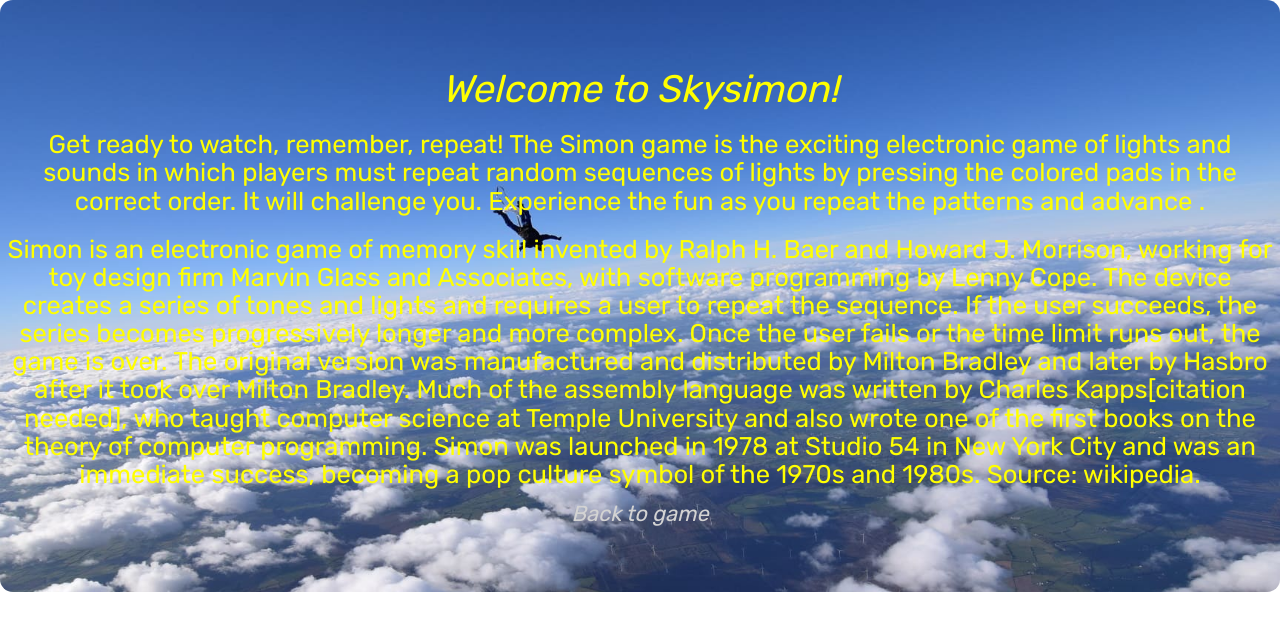
After one commit to AnestIwata/simon, a PHP site: page /gameinfo.html in a window 1280 px wide. The commit adds this page. Shown: the top 631 px of the page. Run offline with PHP 8.4, Linux system fonts and the light colour scheme; some libraries are stand-ins or nearby versions.

Commit message:
created game info page, added styles

```diff
--- a/css/style.css
+++ b/css/style.css
@@ -1,3 +1,4 @@
+  /*--jumbotron style--*/
   .jumbotron{
      background: url("../assets/pictures/1.jpg") no-repeat center center fixed;
     -webkit-background-size: cover;
@@ -6,6 +7,12 @@
     background-size: cover;
     border-radius:1vw;
     margin: auto;
+  }
+
+  a {
+    color: lightgray;
+    text-decoration: none;
+    font-size: 1.7vw;
   }
 
   /*--Styled text--*/
@@ -23,6 +30,21 @@
     font-size: 1.5vw;
     color:yellow;
     text-align: center;
+  }
+
+  /*--game info text style--*/
+  .jumbotron h3 {
+    font-family: Rubik;
+    font-size: 2vw;
+    color:yellow;
+    text-align: center;
+    margin-right: 0.4vw;
+    margin-left: 0.4vw;
+  }
+  @media (min-width: 300px) and (max-width: 770px){
+    .jumbotron h3 {
+    font-size: 4vw;
+    }
   }
 
 
@@ -265,6 +287,8 @@
     height: 50vw;
     width: 50vw;
   }
+
+  /*--pads styles--*/
   #topleft {
     height: 25vw;
     width: 25vw;
@@ -301,6 +325,10 @@
     margin: 0vw 0vw -25vw 0vw;
     border-width: 0.2vw;
   }
+
+  /*--end of pads styles--*/
+
+  /*--inner circle style--*/
 	#inner-circle {
     height: 25vw;
     width: 25vw;
@@ -315,10 +343,13 @@
       font-size: 2.5vw;
     }
 
+    /*--switches style--*/
     #switches {
       margin-left: 7vw;
       margin-top: 8vw;
     }
+
+    /*--counter style--*/
     .counter {
     font-size: 1.8vw;
     margin-left: 9vw;
@@ -339,6 +370,7 @@
     margin-top: 13vw;
   }
 
+	/*--on button style--*/
 	#on{
     margin-right: 0px;
     margin-bottom: 0px;
@@ -347,6 +379,7 @@
     height:2vw;
 	}
 
+	/*--strict button style--*/
 	#strict{
     margin-right: 0px;
     margin-bottom: 0px;
@@ -355,6 +388,7 @@
     height:2vw;
   	}
 
+  	/*--Power button style--*/
   	.button {
     border-width: 0.2vw;
     width: 8vw;
--- /dev/null
+++ b/gameinfo.html
@@ -0,0 +1,41 @@
+<!DOCTYPE html>
+<html>
+    <head>
+        <meta charset="UTF-8">
+        <title>Simon Game</title>
+        <meta name="viewport" content="width=device-width, initial-scale=1">
+        <script src="https://ajax.googleapis.com/ajax/libs/jquery/3.1.0/jquery.min.js"></script>
+        <link href='https://fonts.googleapis.com/css?family=Rubik' rel='stylesheet' type='text/css'>
+        <link rel="stylesheet" href="https://maxcdn.bootstrapcdn.com/bootstrap/3.3.7/css/bootstrap.min.css" integrity="sha384-BVYiiSIFeK1dGmJRAkycuHAHRg32OmUcww7on3RYdg4Va+PmSTsz/K68vbdEjh4u" crossorigin="anonymous">
+        <link rel="stylesheet" href="css/style.css">
+    </head>
+    <body>
+        <div class="jumbotron two">
+
+        <h1 style="color:yellow;">
+            Welcome to Skysimon!
+        </h1>
+        <h3>
+            Get ready to watch, remember, repeat!
+            The Simon game is the exciting electronic game of lights and sounds
+            in which players must repeat random sequences of lights by pressing the colored pads
+            in the correct order. It will  challenge you. Experience the fun as you repeat the patterns
+            and advance .
+        </h3>
+        <h3>
+            Simon is an electronic game of memory skill invented by Ralph H. Baer and Howard J. Morrison,
+            working for toy design firm Marvin Glass and Associates, with software programming by Lenny Cope.
+            The device creates a series of tones and lights and requires a user to repeat the sequence. If the
+            user succeeds, the series becomes progressively longer and more complex. Once the user fails or the
+            time limit runs out, the game is over. The original version was manufactured and distributed by
+            Milton Bradley and later by Hasbro after it took over Milton Bradley. Much of the assembly language
+            was written by Charles Kapps[citation needed], who taught computer science at Temple University and
+            also wrote one of the first books on the theory of computer programming. Simon was launched in 1978
+            at Studio 54 in New York City and was an immediate success, becoming a pop culture symbol of the
+            1970s and 1980s.
+            Source: wikipedia.
+        </h3>
+        <p><a href="index.html">Back to game</a></p>
+        </div>
+    </body>
+</html>
--- a/index.html
+++ b/index.html
@@ -32,11 +32,7 @@
 <body>
    <div class="jumbotron">
    <h1>Welcome to Skysimon!</h1>
-   <p>Get ready to watch, remember, repeat!
-   The Simon game is the exciting electronic game of lights and sounds
-   in which players must repeat random sequences of lights by pressing the colored pads
-   in the correct order. It will  challenge you. Experience the fun as you repeat the patterns
-   and advance . </p>
+   <p>Click <a href="gameinfo.html">here </a>to see game instructions and history. </p>
     <div id="outer-circle">
     <div id="topleft" class="darkTopLeft"></div>
     <div id="topright" class="darkTopRight"></div>
--- a/scripts/calc.js
+++ b/scripts/calc.js
@@ -11,4 +11,4 @@ function playFunction(soundid, targetid, classname) {
   sound = true;
   $('#' + targetid).addClass(classname);
 }
-playFunction('sound1', 'topleft', 'litTopLeft');
+playFunction('sound1', 'topleft', 'litTopLeft');te
```
Lines whose indentation alone changed are shown as unchanged.
